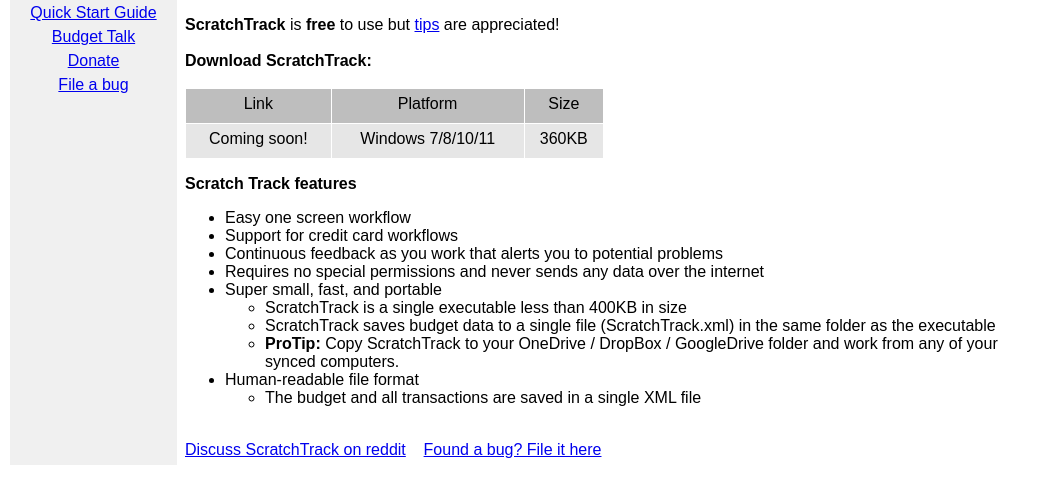
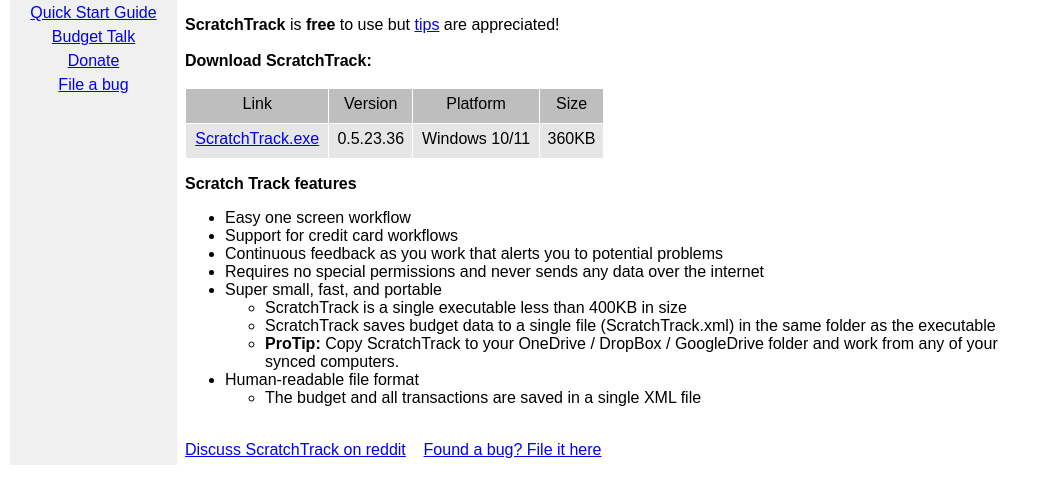
Before and after one commit to KenSimone/ScratchTrack, a plain HTML site: page Website/index.html in a window 1280 px wide. Shown: the part 188-692 px from the top of the page, without its empty margins (0-1051 px from the left). Drawn offline with Linux system fonts and the light colour scheme.

Commit message:
Website updates

```diff
--- a/Website/index.html
+++ b/Website/index.html
@@ -1,5 +1,6 @@
 <!DOCTYPE html PUBLIC "-//W3C//DTD HTML 4.01//EN" "http://www.w3.org/TR/html4/strict.dtd">
 <html><head>
+
 
 
 
@@ -84,18 +85,20 @@ appreciated!<br>
           <tr>
             <td style="vertical-align: top; text-align: center; background-color: rgb(190, 190, 190);">Link<br>
             </td>
-            <td style="vertical-align: top; text-align: center; background-color: rgb(190, 190, 190);">Platform<br>
+            <td style="vertical-align: top; text-align: center; background-color: rgb(190, 190, 190);">Version<br>
             </td>
-            <td style="vertical-align: top; text-align: center; background-color: rgb(190, 190, 190);">Size<br>
+            <td style="vertical-align: top; background-color: rgb(190, 190, 190); text-align: center;">Platform</td>
+<td style="vertical-align: top; text-align: center; background-color: rgb(190, 190, 190);">Size<br>
             </td>
           </tr>
           <tr>
-            <td style="vertical-align: top; text-align: center; background-color: rgb(230, 230, 230);">Coming soon!<br>
+            <td style="vertical-align: top; text-align: center; background-color: rgb(230, 230, 230);"><a href="assets/ScratchTrack.exe">ScratchTrack.exe</a><br>
             </td>
-            <td style="vertical-align: top; text-align: center; background-color: rgb(230, 230, 230);">Windows
-7/8/10/11<br>
+            <td style="vertical-align: top; text-align: center; background-color: rgb(230, 230, 230);">0.5.23.36<br>
             </td>
-            <td style="vertical-align: top; text-align: center; background-color: rgb(230, 230, 230);">360KB<br>
+            <td style="vertical-align: top; background-color: rgb(230, 230, 230); text-align: center;">Windows 10/11<br>
+            </td>
+<td style="vertical-align: top; text-align: center; background-color: rgb(230, 230, 230);">360KB<br>
             </td>
           </tr>
         </tbody>
```
Also changed, not shown: Website/randomThoughts.html (+5 -8 lines).
